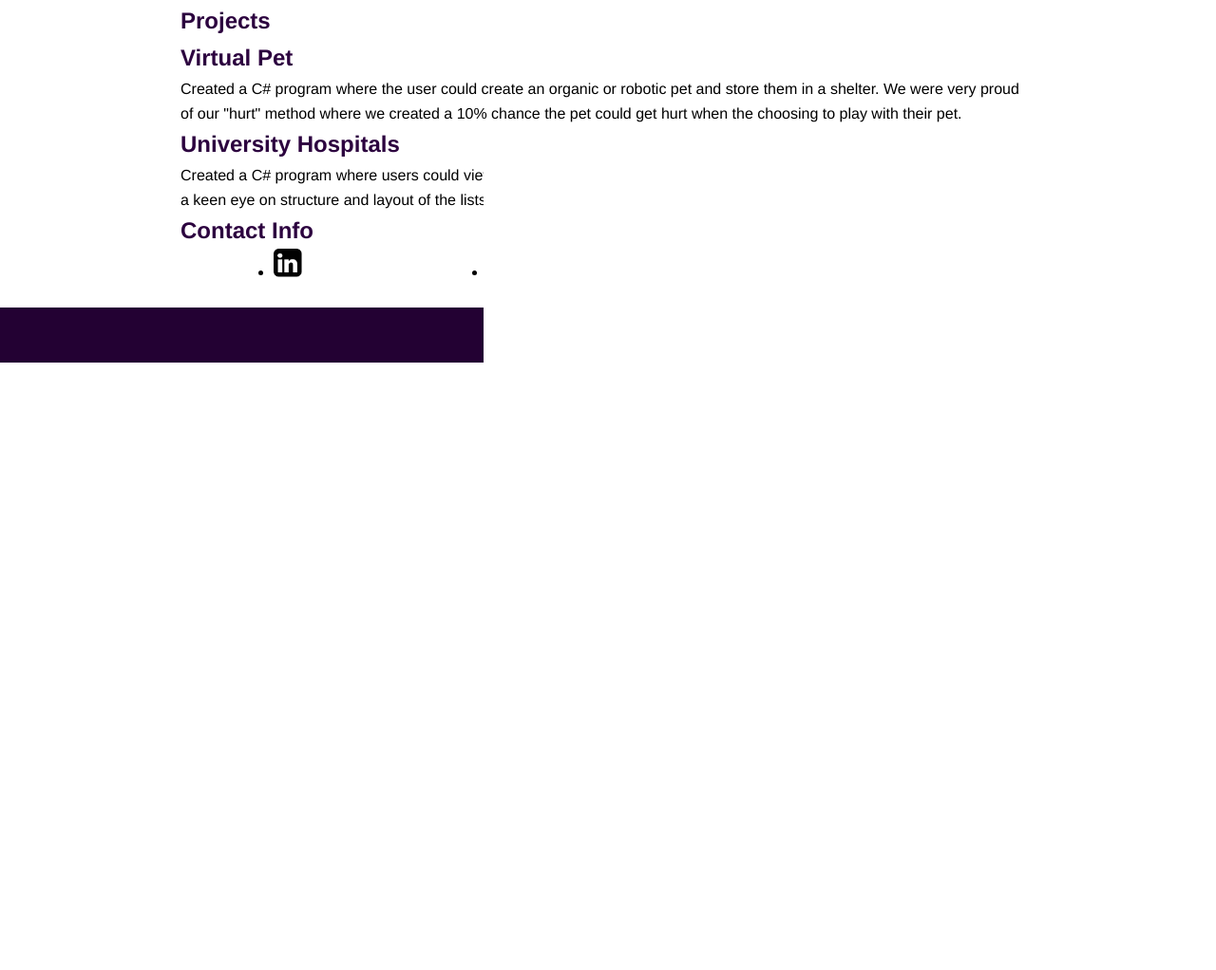
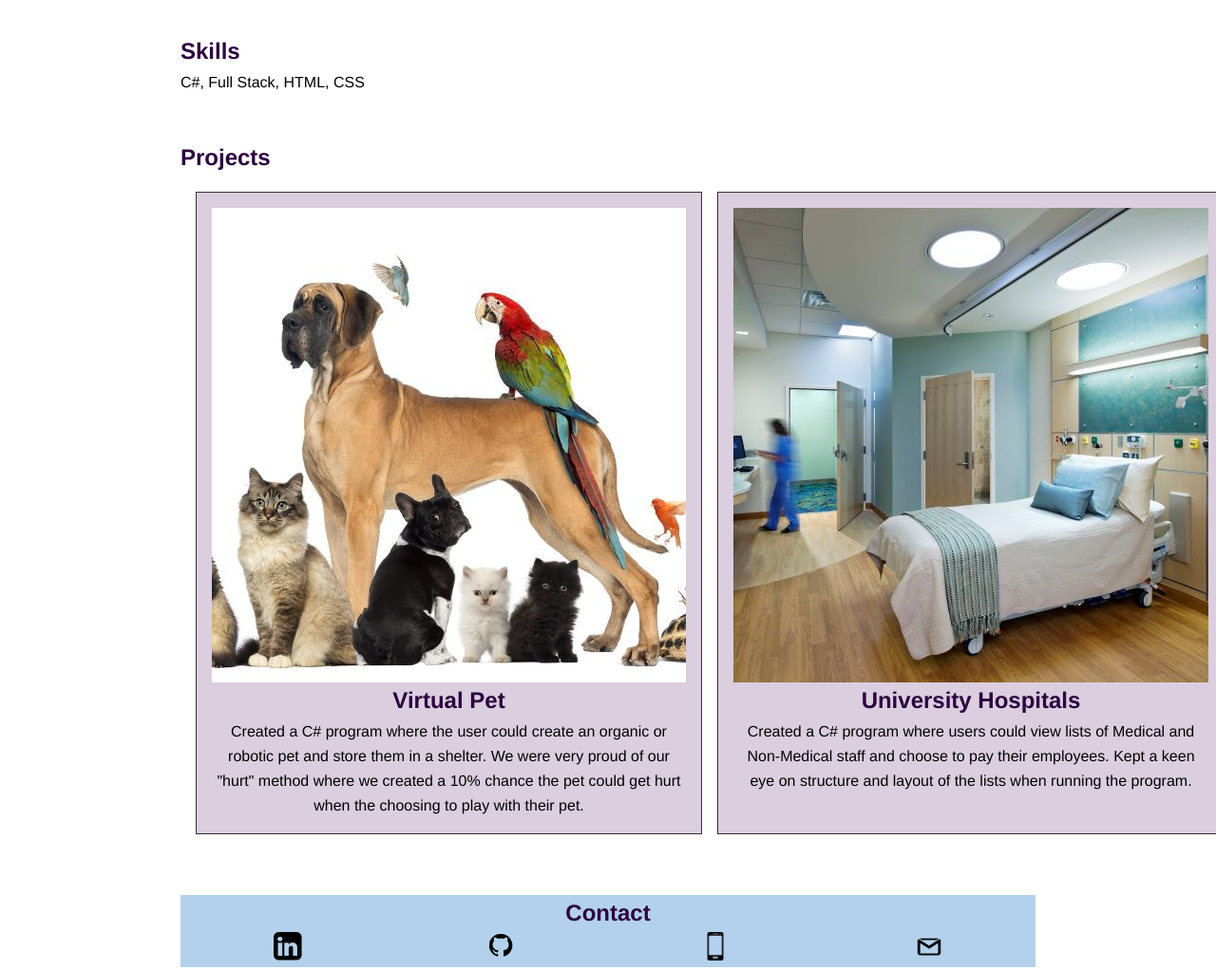
Before and after one commit to bridgetklingler/bridgetklingler.github.io, a plain HTML site: page index.html in a window 1280 px wide. Shown: the part 1365-2387 px from the top of the page at 95% size. Before the commit the page ends 1747 px from the top, so only its background shows below. Drawn offline with Linux system fonts and the light colour scheme.

Commit message:
added pictures and projects

```diff
--- a/css/style.css
+++ b/css/style.css
@@ -48,14 +48,12 @@ main{
     margin: 0 auto;
 }
 
-
 nav{
     position: fixed;
     top: 0;
     left:0;
     width: 100%;
     background: rgb(35, 1, 51);
-
     display: flex;
     flex-direction: row;
     justify-content: flex-end;
@@ -71,16 +69,55 @@ nav a:hover{
     background-color: rgb(94, 77, 102)
 }
 
+#aboutMe{
+    padding-top: 3em;
+}
+
 #aboutMe img{
     display: flex;
     justify-content: flex-end;
     height: 350px;
 }
 
+#skills{
+    padding: 3em 0;
+}
+
+#projects{
+    text-align: center;
+    text-decoration: none;
+    padding: 1em;
+    display: grid;
+    grid-template-columns: repeat(2, 1fr);
+    grid-template-rows: auto;
+    grid-column-gap: 1em;
+}
+
+#projects image{
+}
+
+#projects article{
+    background:rgb(218, 206, 223);
+    padding: 1em;
+    border: 1px solid #333;
+}
+
+
+#contactInfo{
+    text-align: center;
+    color: rgb(35, 1, 51);
+    width: 100%;
+    margin-top: 3em;
+    margin-bottom: -1em;
+    background: rgb(179, 209, 236);
+}
+
+
 #contactLinks ul{
     display: flex;
     align-items: row;
     justify-content: space-around;
+    list-style-type: none;
 }
 
 #contactLinks ul img{
--- a/index.html
+++ b/index.html
@@ -33,10 +33,14 @@
                 <h2>Projects</h2>
                     <div id="projects">
                         <article>
+                            <a href="https://github.com/bridgetklingler/VP3" target="blank">
+                                <img src="./images/pets.jpg" alt="pets"></a>
                             <h2>Virtual Pet</h2>
                             <p>Created a C# program where the user could create an organic or robotic pet and store them in a shelter. We were very proud of our "hurt" method where we created a 10% chance the pet could get hurt when the choosing to play with their pet.</p>
                         </article>
                         <article>
+                            <a href="https://github.com/bridgetklingler/UniversityClinicHospital" target="blank">
+                                <img src="./images/hospital-room.jpg" alt="hospital room"></a>
                             <h2>University Hospitals</h2>
                             <p>Created a C# program where users could view lists of Medical and Non-Medical staff and choose to pay their employees. Kept a keen eye on structure and layout of the lists when running the program.</p>
                         </article>
@@ -44,23 +48,23 @@
 
             </section>
             <section id="contactInfo">
-                <h2>Contact Info</h2>
+                <h2>Contact</h2>
                     <div id="contactLinks">
                         <ul>
                             <li>
-                                <a href="https://www.linkedin.com/in/bridget-klingler/">
+                                <a href="https://www.linkedin.com/in/bridget-klingler/" target="blank">
                                 <img src="./images/linkedin.png" alt="linkedIn"></a>
                             </li>
-                            <li><a href="https://github.com/bridgetklingler/">
+                            <li><a href="https://github.com/bridgetklingler/" target="blank">
                                 <img src="./images/github.png" alt="github"></a>
                             </li>
                             <li>
-                                <a href="740-360-4043">
-                                <img src="./images/phone.png" alt="phone"></a>
+                                <a href="phone:740-360-4043">
+                                <img src="./images/phone.png" alt="phone" target="blank"></a>
                             </li>
                             <li>
-                                <a href="bridget.klingler@gmail.com">
-                                <img src="./images/email.png" alt="email"></a>
+                                <a href="mailto:bridget.klingler@gmail.com">
+                                <img src="./images/email.png" alt="email" target="blank"></a>
                             </li>
                         </ul>
                     </div>
```
Also changed, not shown: images/hospital-room.jpg (added), images/pets.jpg (added), images/thRH68TWI1.jpg (added).
